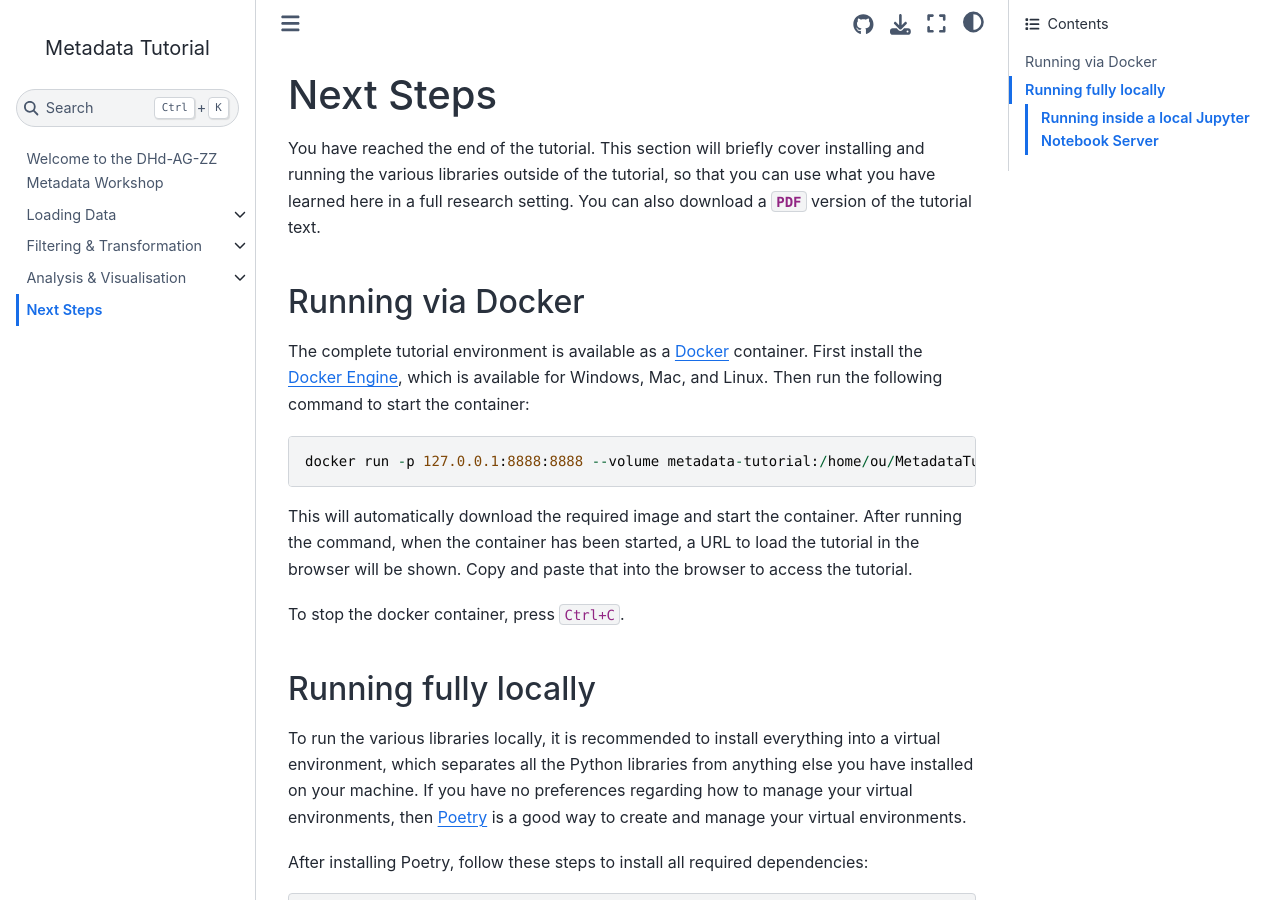
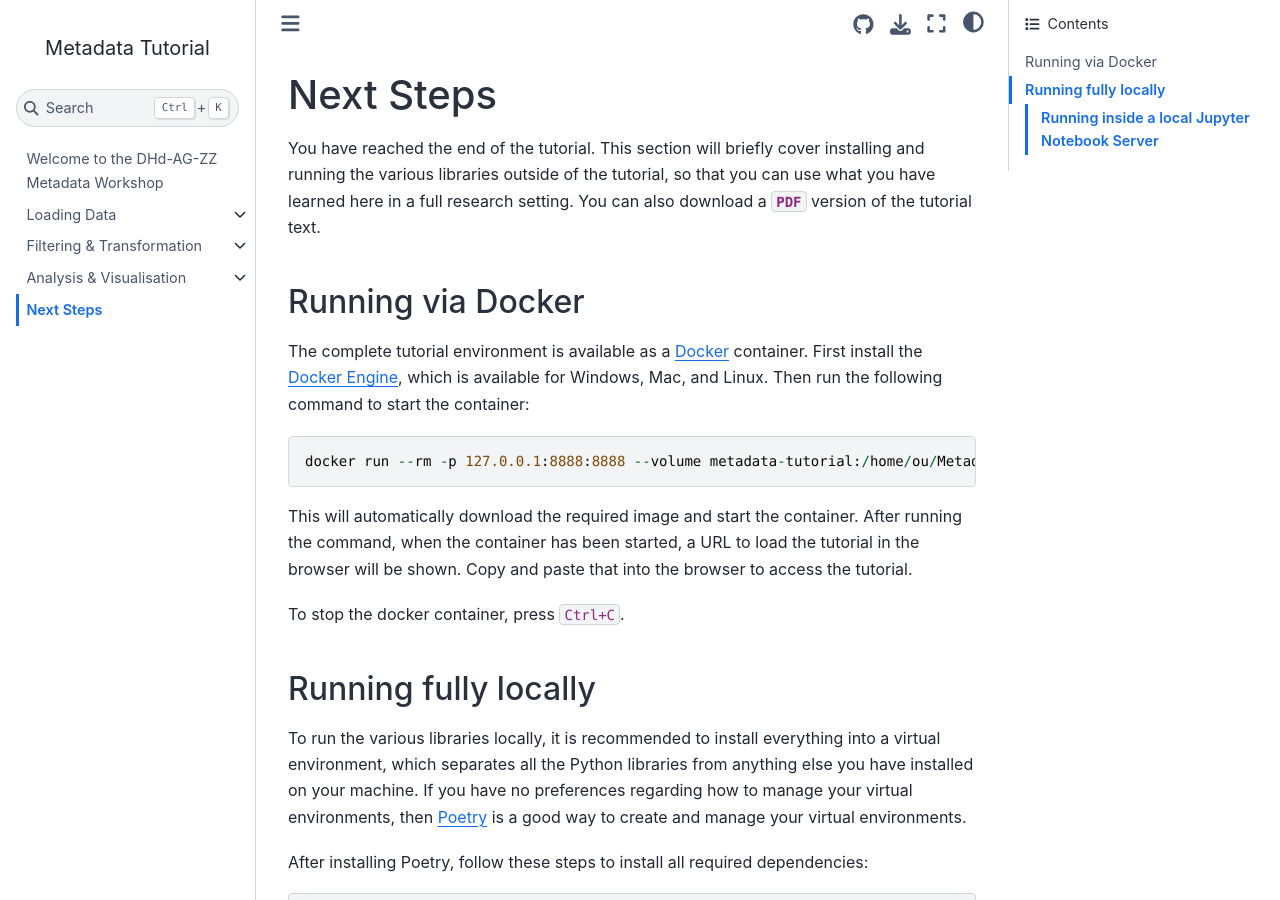
Before and after one commit to scmmmh/metadata-tutorial, a Jupyter Book: the page built from content/next/index.rst, in a window 1280 px wide and 900 px high. Built offline with Jupyter Book 1.0.4 settings and Sphinx 7.4.7 and the Sphinx Book theme 1.1.4, drawn with Linux system fonts in a browser that asks for light colours.

```diff
--- a/content/next/index.rst
+++ b/content/next/index.rst
@@ -10,7 +10,7 @@ The complete tutorial environment is available as a `Docker <https://www.docker.
 
 .. sourcecode::
 
-    docker run -p 127.0.0.1:8888:8888 --volume metadata-tutorial:/home/ou/MetadataTutorial-3: scmmmh/metadatatutorial-3:latest
+    docker run --rm -p 127.0.0.1:8888:8888 --volume metadata-tutorial:/home/ou/MetadataTutorial-3: scmmmh/metadatatutorial:latest
 
 This will automatically download the required image and start the container. After running the command, when the container has been started, a URL to load the tutorial in the browser will be shown. Copy and paste that into the browser to access the tutorial.
 
```
Also changed, not shown: README.md (+1 -1 lines).
